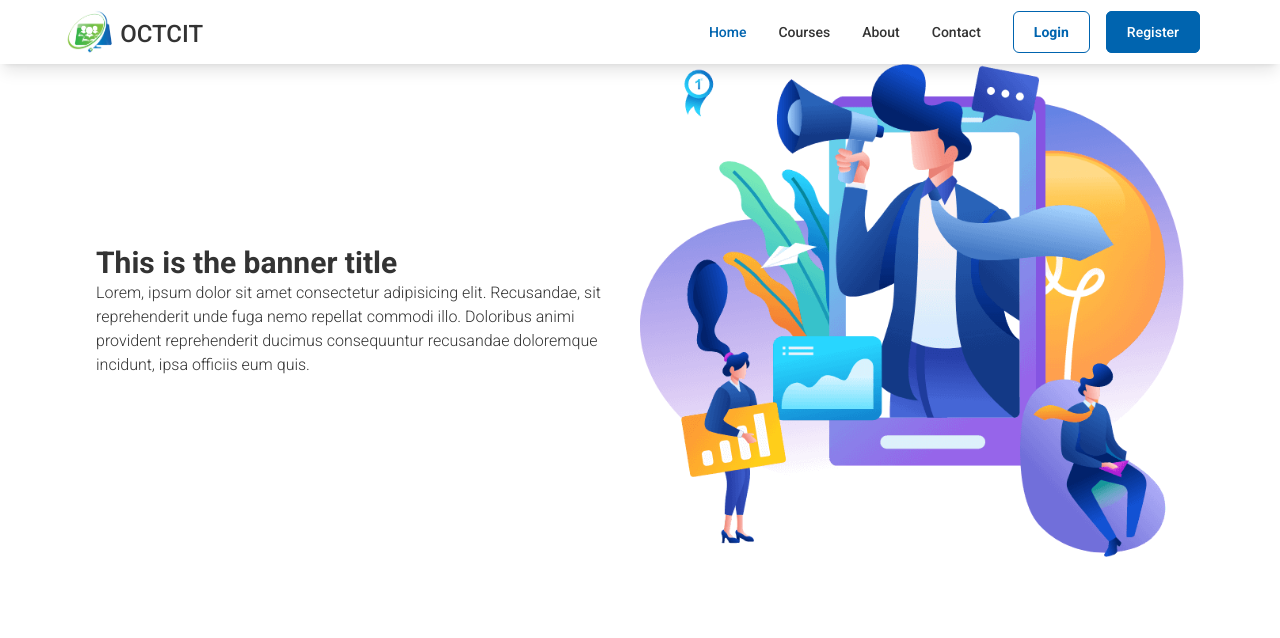
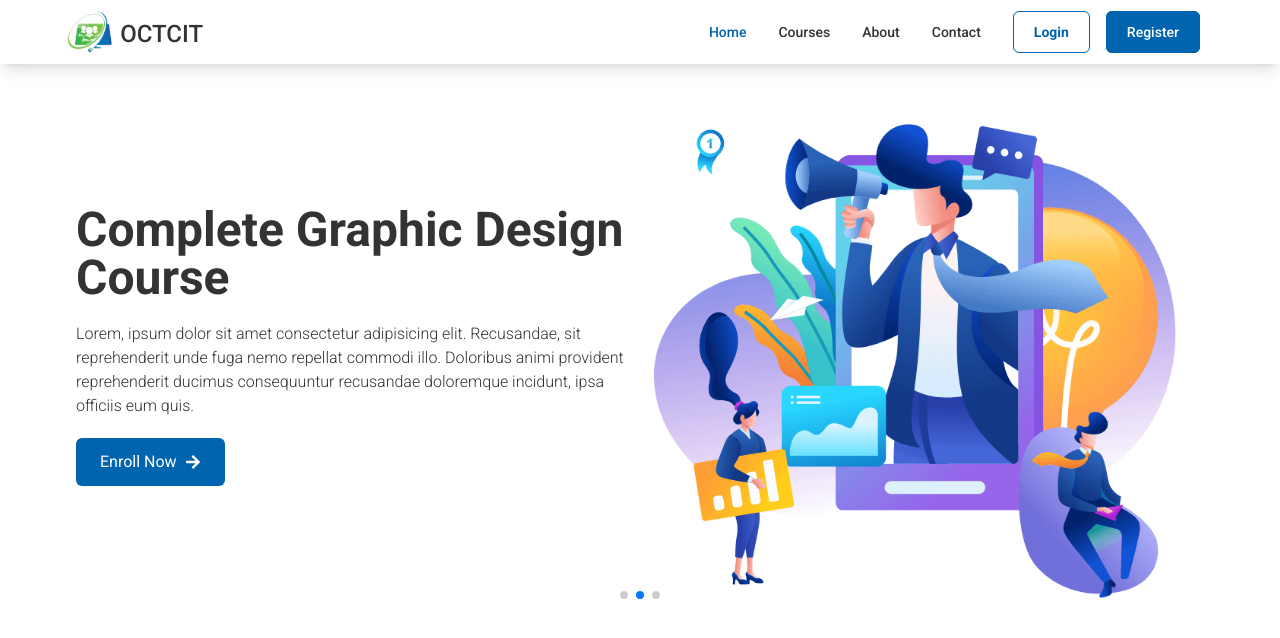
Before and after one commit to utsobe/octc-it-client, a React (Create React App) app: page / in a window 1280 px wide. Shown: the top 638 px of the page. Built offline with nearby package versions, Linux system fonts and the light colour scheme.

Commit message:
banner updated for desktop view

```diff
--- a/src/pages/Home/Banner.js
+++ b/src/pages/Home/Banner.js
@@ -1,4 +1,5 @@
 import React, { useRef, useState } from "react";
+import { FaArrowRight } from "react-icons/fa";
 // Import Swiper React components
 import { Swiper, SwiperSlide } from "swiper/react";
 
@@ -21,17 +22,17 @@ import bnr4 from '../../assets/bnr-images/bnr-4.png';
 const bnrData = [
     {
         image: bnr1,
-        bnrTitle: 'This is the banner title',
+        bnrTitle: 'Microsoft Office Course',
         bnrBody: 'Lorem, ipsum dolor sit amet consectetur adipisicing elit. Recusandae, sit reprehenderit unde fuga nemo repellat commodi illo. Doloribus animi provident reprehenderit ducimus consequuntur recusandae doloremque incidunt, ipsa officiis eum quis.'
     },
     {
         image: bnr2,
-        bnrTitle: 'This is the banner title',
+        bnrTitle: 'Complete Graphic Design Course',
         bnrBody: 'Lorem, ipsum dolor sit amet consectetur adipisicing elit. Recusandae, sit reprehenderit unde fuga nemo repellat commodi illo. Doloribus animi provident reprehenderit ducimus consequuntur recusandae doloremque incidunt, ipsa officiis eum quis.'
     },
     {
         image: bnr3,
-        bnrTitle: 'This is the banner title',
+        bnrTitle: 'Digital Marketing Course',
         bnrBody: 'Lorem, ipsum dolor sit amet consectetur adipisicing elit. Recusandae, sit reprehenderit unde fuga nemo repellat commodi illo. Doloribus animi provident reprehenderit ducimus consequuntur recusandae doloremque incidunt, ipsa officiis eum quis.'
     },
 ];
@@ -41,7 +42,7 @@ console.log(bnrData.length);
 
 const Banner = () => {
     return (
-        <div className="lg:max-w-7xl mx-auto lg:px-12">
+        <div className="lg:max-w-7xl mx-auto lg:px-12 pt-3">
             <Swiper
                 spaceBetween={30}
                 centeredSlides={true}
@@ -58,13 +59,14 @@ const Banner = () => {
 
                 {
                     bnrData.map(data =>
-                        <SwiperSlide className="min-h-screen lg:px-12">
+                        <SwiperSlide className="h-full lg:px-7 py-5">
                             <div className="flex items-center justify-between">
                                 <div className="w-full">
-                                    <h1 className="text-3xl font-bold">{data.bnrTitle}</h1>
-                                    <p className="font-light">{data.bnrBody}</p>
+                                    <h1 className="text-5xl font-semibold">{data.bnrTitle}</h1>
+                                    <p className="font-light py-5">{data.bnrBody}</p>
+                                    <button className="text-base-100 py-3 px-6 bg-primary rounded-md hover:bg-secondary  duration-200 flex items-center">Enroll Now <FaArrowRight className="ml-2" /></button>
                                 </div>
-                                <div className="w-full">
+                                <div className="w-full max-h-[500px] p-7">
                                     <img src={data.image} alt="" />
                                 </div>
                             </div>
```
